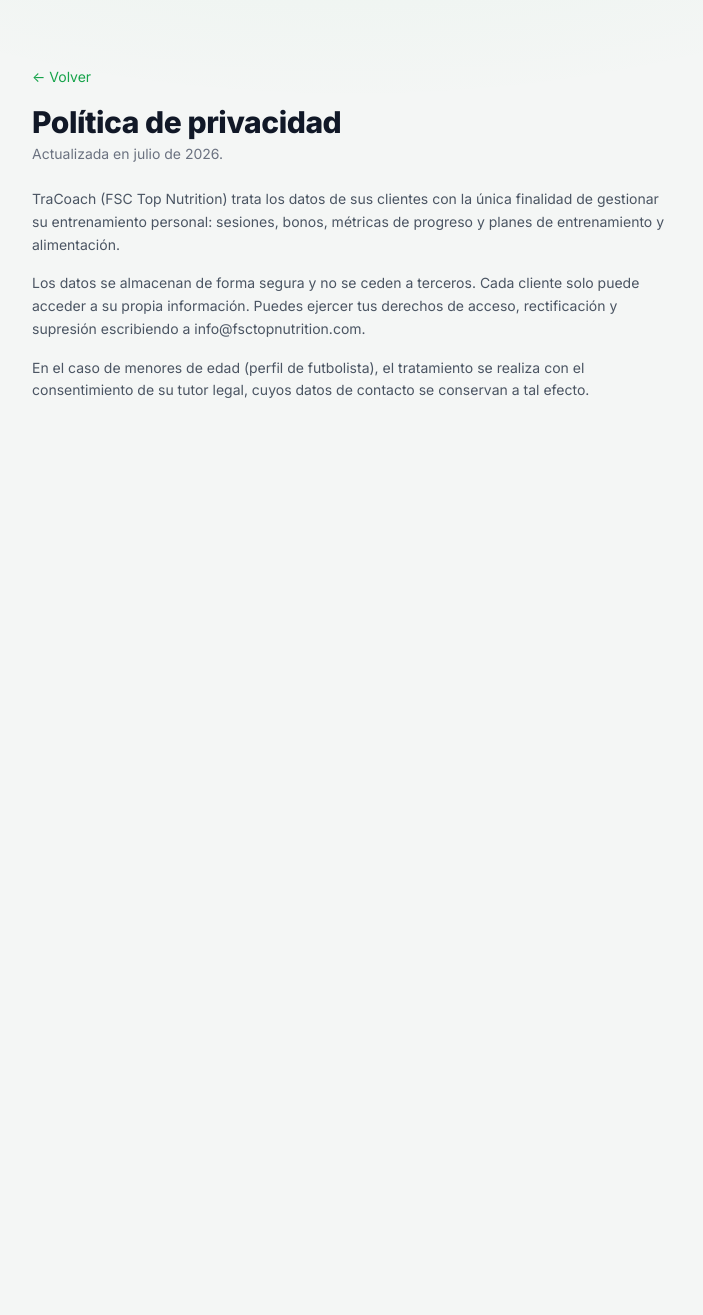
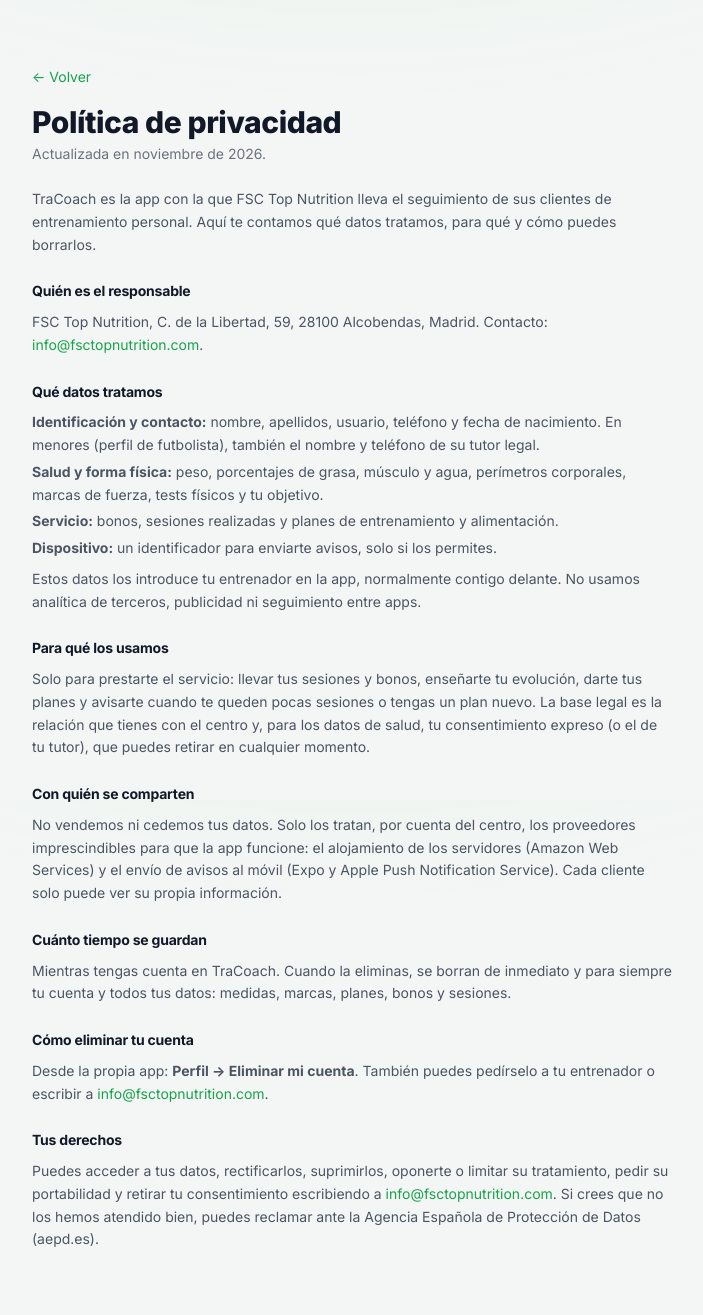
Before and after one commit to alberto-riano/fsc-top-nutrition, a Django app: page /legal/privacidad/ in a window 1280 px wide. Shown: the whole page, without its empty margins (288-991 px from the left). Before the commit the page ends 398 px from the top, so only its background shows below. Run offline with Django 5.2, Linux system fonts and the light colour scheme.

Commit message:
feat: eliminar la cuenta desde la app y política de privacidad completa
- POST /api/v1/me/delete/ con la contraseña borra el usuario y todos sus datos
  (bonos, sesiones, medidas, marcas, planes y sus PDFs), y avisa a los
  entrenadores. GET dice qué se pierde. El último entrenador no puede borrarse.
- Política de privacidad: datos tratados, finalidad, encargados, conservación,
  cómo eliminar la cuenta y derechos. SITE_OWNER y SITE_ADDRESS configurables.

Co-Authored-By: Claude Opus 5.5 <noreply@anthropic.com>

```diff
--- a/api/urls.py
+++ b/api/urls.py
@@ -11,6 +11,7 @@ urlpatterns = [
 
     path('me/', views.MeView.as_view(), name='me'),
     path('me/profile/', views.MyClientProfileView.as_view(), name='my-profile'),
+    path('me/delete/', views.AccountDeleteView.as_view(), name='account-delete'),
 
     path('bonos/', views.BonoListView.as_view(), name='bonos'),
     path('metrics/body/', views.BodyMeasurementListView.as_view(), name='body-measurements'),
--- a/core/context_processors.py
+++ b/core/context_processors.py
@@ -16,4 +16,6 @@ def branding(request):
         'APP_VERSION': VERSION,
         'APP_BUILD': getattr(settings, 'APP_BUILD', ''),
         'SUPPORT_EMAIL': getattr(settings, 'SUPPORT_EMAIL', ''),
+        'SITE_OWNER': getattr(settings, 'SITE_OWNER', ''),
+        'SITE_ADDRESS': getattr(settings, 'SITE_ADDRESS', ''),
     }
--- a/core/settings.py
+++ b/core/settings.py
@@ -211,6 +211,10 @@ APP_DOWNLOAD_URL = os.environ.get('APP_DOWNLOAD_URL', '')
 SITE_TAGLINE = os.environ.get('SITE_TAGLINE', 'FSC Top Nutrition')
 APP_BUILD = os.environ.get('APP_BUILD', '')
 SUPPORT_EMAIL = os.environ.get('SUPPORT_EMAIL', 'info@fsctopnutrition.com')
+# Responsable del tratamiento (política de privacidad): nombre legal o razón social
+# con su NIF si se quiere, y dirección del centro.
+SITE_OWNER = os.environ.get('SITE_OWNER', '') or SITE_TAGLINE
+SITE_ADDRESS = os.environ.get('SITE_ADDRESS', 'C. de la Libertad, 59, 28100 Alcobendas, Madrid')
 
 # Email (reset de contraseña, invitaciones). Se activa el backend SMTP solo si
 # hay endpoint Y credenciales; si no, cae al backend de consola (útil en local).
--- a/core/urls.py
+++ b/core/urls.py
@@ -21,7 +21,7 @@ urlpatterns = [
 
     # Páginas legales (públicas)
     path('legal/privacidad/', TemplateView.as_view(
-        template_name='legal/privacy.html', extra_context={'updated': 'julio de 2026'}), name='privacy'),
+        template_name='legal/privacy.html', extra_context={'updated': 'noviembre de 2026'}), name='privacy'),
     path('legal/terminos/', TemplateView.as_view(
         template_name='legal/terms.html', extra_context={'updated': 'julio de 2026'}), name='terms'),
 ]
--- a/templates/legal/privacy.html
+++ b/templates/legal/privacy.html
@@ -5,16 +5,76 @@
     <a href="{% url 'accounts:login' %}" class="text-sm text-brand-600 hover:text-brand-600">&larr; Volver</a>
     <h1 class="mt-4 text-3xl font-extrabold text-gray-900">Política de privacidad</h1>
     <p class="mt-1 text-sm text-gray-500">Actualizada en {{ updated }}.</p>
-    <div class="mt-6 space-y-4 text-sm leading-relaxed">
-        <p>{{ SITE_NAME }} ({{ SITE_TAGLINE }}) trata los datos de sus clientes con la única
-        finalidad de gestionar su entrenamiento personal: sesiones, bonos, métricas de
-        progreso y planes de entrenamiento y alimentación.</p>
-        <p>Los datos se almacenan de forma segura y no se ceden a terceros. Cada cliente
-        solo puede acceder a su propia información. Puedes ejercer tus derechos de acceso,
-        rectificación y supresión escribiendo a {{ SUPPORT_EMAIL }}.</p>
-        <p>En el caso de menores de edad (perfil de futbolista), el tratamiento se realiza
-        con el consentimiento de su tutor legal, cuyos datos de contacto se conservan a tal
-        efecto.</p>
+
+    <div class="mt-6 space-y-6 text-sm leading-relaxed">
+        <p>{{ SITE_NAME }} es la app con la que {{ SITE_TAGLINE }} lleva el seguimiento de
+        sus clientes de entrenamiento personal. Aquí te contamos qué datos tratamos, para
+        qué y cómo puedes borrarlos.</p>
+
+        <section>
+            <h2 class="text-base font-bold text-gray-900">Quién es el responsable</h2>
+            <p class="mt-2">{{ SITE_OWNER }}{% if SITE_ADDRESS %}, {{ SITE_ADDRESS }}{% endif %}.
+            Contacto: <a class="text-brand-600" href="mailto:{{ SUPPORT_EMAIL }}">{{ SUPPORT_EMAIL }}</a>.</p>
+        </section>
+
+        <section>
+            <h2 class="text-base font-bold text-gray-900">Qué datos tratamos</h2>
+            <ul class="mt-2 list-disc pl-5 space-y-1">
+                <li><strong>Identificación y contacto:</strong> nombre, apellidos, usuario,
+                teléfono y fecha de nacimiento. En menores (perfil de futbolista), también el
+                nombre y teléfono de su tutor legal.</li>
+                <li><strong>Salud y forma física:</strong> peso, porcentajes de grasa, músculo y
+                agua, perímetros corporales, marcas de fuerza, tests físicos y tu objetivo.</li>
+                <li><strong>Servicio:</strong> bonos, sesiones realizadas y planes de
+                entrenamiento y alimentación.</li>
+                <li><strong>Dispositivo:</strong> un identificador para enviarte avisos, solo si
+                los permites.</li>
+            </ul>
+            <p class="mt-2">Estos datos los introduce tu entrenador en la app, normalmente
+            contigo delante. No usamos analítica de terceros, publicidad ni seguimiento entre
+            apps.</p>
+        </section>
+
+        <section>
+            <h2 class="text-base font-bold text-gray-900">Para qué los usamos</h2>
+            <p class="mt-2">Solo para prestarte el servicio: llevar tus sesiones y bonos,
+            enseñarte tu evolución, darte tus planes y avisarte cuando te queden pocas
+            sesiones o tengas un plan nuevo. La base legal es la relación que tienes con el
+            centro y, para los datos de salud, tu consentimiento expreso (o el de tu tutor),
+            que puedes retirar en cualquier momento.</p>
+        </section>
+
+        <section>
+            <h2 class="text-base font-bold text-gray-900">Con quién se comparten</h2>
+            <p class="mt-2">No vendemos ni cedemos tus datos. Solo los tratan, por cuenta del
+            centro, los proveedores imprescindibles para que la app funcione: el alojamiento
+            de los servidores (Amazon Web Services) y el envío de avisos al móvil (Expo y
+            Apple Push Notification Service). Cada cliente solo puede ver su propia
+            información.</p>
+        </section>
+
+        <section>
+            <h2 class="text-base font-bold text-gray-900">Cuánto tiempo se guardan</h2>
+            <p class="mt-2">Mientras tengas cuenta en {{ SITE_NAME }}. Cuando la eliminas, se
+            borran de inmediato y para siempre tu cuenta y todos tus datos: medidas, marcas,
+            planes, bonos y sesiones.</p>
+        </section>
+
+        <section>
+            <h2 class="text-base font-bold text-gray-900">Cómo eliminar tu cuenta</h2>
+            <p class="mt-2">Desde la propia app: <strong>Perfil &rarr; Eliminar mi
+            cuenta</strong>. También puedes pedírselo a tu entrenador o escribir a
+            <a class="text-brand-600" href="mailto:{{ SUPPORT_EMAIL }}">{{ SUPPORT_EMAIL }}</a>.</p>
+        </section>
+
+        <section>
+            <h2 class="text-base font-bold text-gray-900">Tus derechos</h2>
+            <p class="mt-2">Puedes acceder a tus datos, rectificarlos, suprimirlos, oponerte o
+            limitar su tratamiento, pedir su portabilidad y retirar tu consentimiento
+            escribiendo a <a class="text-brand-600" href="mailto:{{ SUPPORT_EMAIL }}">{{ SUPPORT_EMAIL }}</a>.
+            Si crees que no los hemos atendido bien, puedes reclamar ante la Agencia Española
+            de Protección de Datos (aepd.es).</p>
+        </section>
     </div>
 </div>
 {% endblock %}
```
Also changed, not shown: accounts/deletion.py (added, +68 -0 lines), api/tests.py (+83 -0 lines), api/views.py (+34 -0 lines), 1 other file.
